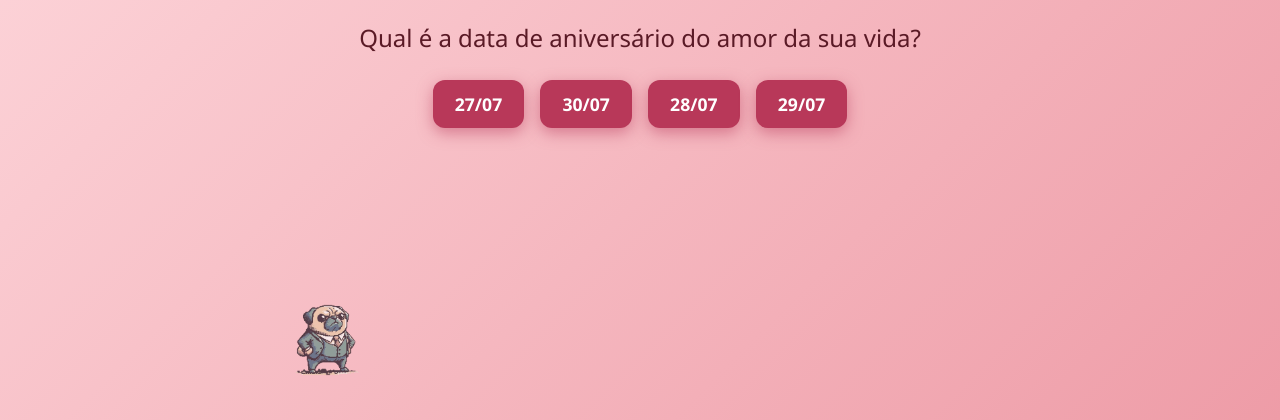
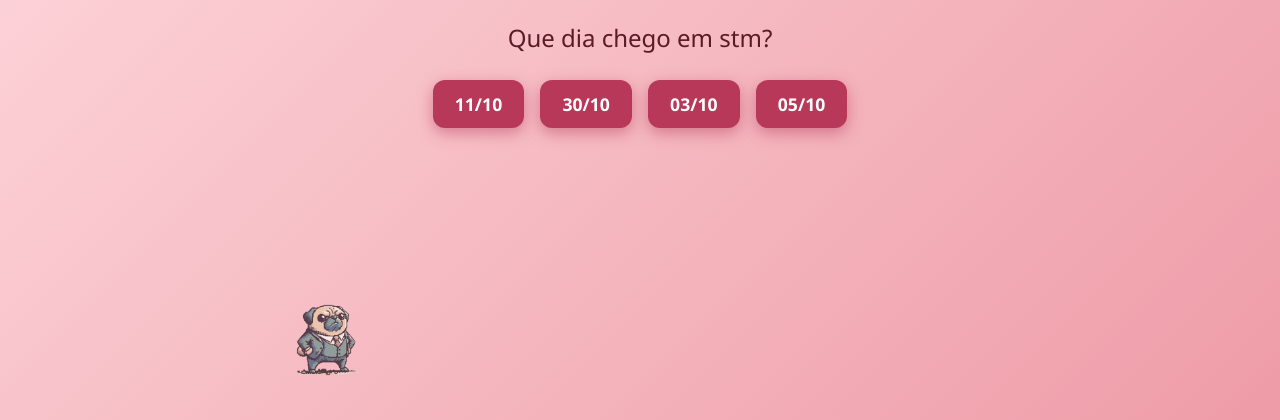
Before and after one commit to eloane123/SEI-LAAA, a plain HTML site: page index.html in a window 1280 px wide. Both pictures are taken after a click on the button "Clique para começar". Shown: the part 380-800 px from the top of the page. Drawn offline with Linux system fonts and the light colour scheme.

Commit message:
Update index.html

```diff
--- a/index.html
+++ b/index.html
@@ -193,11 +193,11 @@
     <button class="start-button" id="startBtn" onclick="mostrarPergunta()">Clique para começar</button>
     <div class="question" id="question" style="display: none;">
       <h1>Teste De Autenticação</h1>
-      <p>Qual é a data de aniversário do amor da sua vida?</p>
-      <button onclick="verificarResposta('27/07')">27/07</button>
-      <button onclick="verificarResposta('14/02')">30/07</button>
-      <button onclick="verificarResposta('25/12')">28/07</button>
-      <button onclick="verificarResposta('01/01')">29/07</button>
+      <p>Que dia chego em stm?</p>
+      <button onclick="verificarResposta('01/10')">11/10</button>
+      <button onclick="verificarResposta('14/10')">30/10</button>
+      <button onclick="verificarResposta('03/10')">03/10</button>
+      <button onclick="verificarResposta('05/10')">05/10</button>
     </div>
   </div>
 
@@ -205,8 +205,8 @@
     <button class="button" onclick="abrirEnvelope()">Clique para abrir</button>
     <div class="envelope" id="envelope" style="display:none;">
       <div class="message">
-        Oi linda da minha vida!<br><br>
-        Gostaria de ter um jantar romântico comigo?<br><br>
+        Oi dra DaniT!<br><br>
+        Gostaria de ter um date comigo?<br><br>
         💖<br><br>
         <button onclick="responderConvite('sim')">Sim</button>
         <button onclick="responderConvite('nao')">Não</button>
@@ -221,7 +221,7 @@
         <img src="sóeu,jpg.jpg" alt="Foto 2" class="foto-casal2" />
       </div>
       <div class="mensagem-final" id="mensagemFinal">
-        Uhull hehe, te espero dia 14/06 às 20h na minha casa 💖
+        Te pego dia 04/10 final da tarde e a noite inteira se vc e deus quiser💖
       </div>
     </div>
   </div>
```
